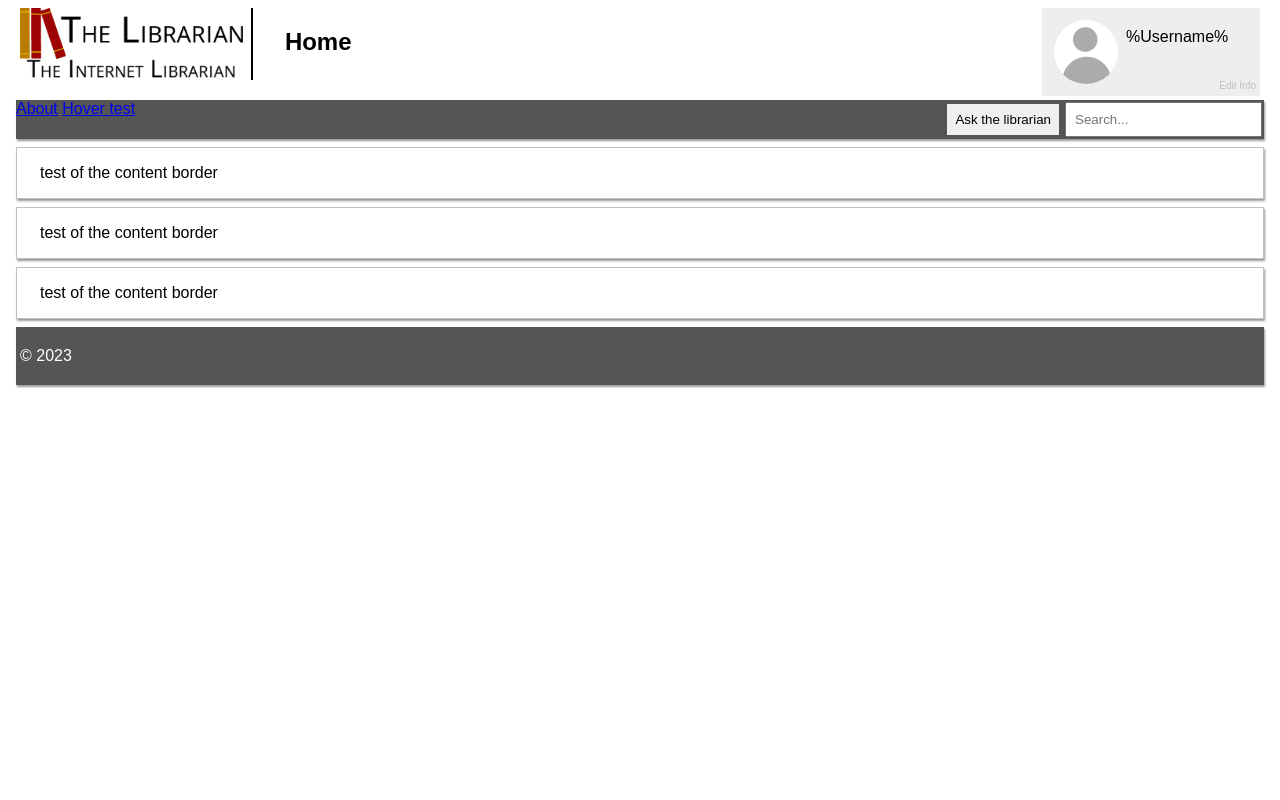
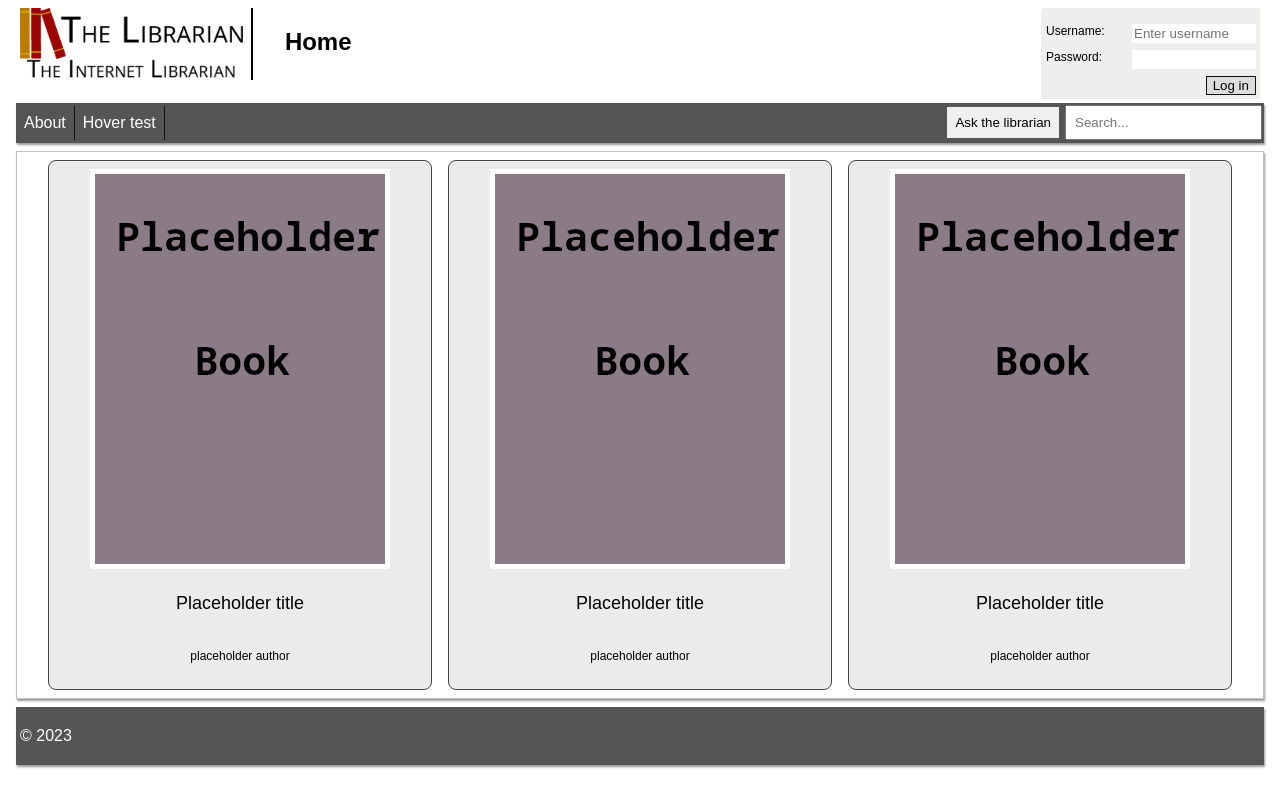
Before and after one commit to LRG1998/bettergoodreads, a SvelteKit app: page / in a window 1280 px wide. Built offline with nearby package versions, Linux system fonts and the light colour scheme.

Commit message:
Re added the login code

```diff
--- a/src/routes/+page.svelte
+++ b/src/routes/+page.svelte
@@ -1,9 +1,41 @@
 <script>
+    import { onMount } from "svelte";
+let loggedin = false;
 
+onMount(() => {
+    let username = "";
+    if(loggedin == false) {
+        document.getElementById("login").hidden = false;
+        document.getElementById("user").hidden = true;
+    }
+    else{
+        document.getElementById("login").hidden = true;
+        document.getElementById("user").hidden = false;
+    }
 
+});
+function logout(){
+    loggedin = false;
+    document.getElementById("login").hidden = false;
+    document.getElementById("user").hidden = true;
+};
+function login(username){
+    let userinput = document.getElementById("userinput")
+    let userpass = document.getElementById("pass")
+    if(userinput.value != ""){
+    username = userinput.value;
+    document.getElementById("username").innerText = username;
+    loggedin = true;
+    document.getElementById("login").hidden = true;
+    document.getElementById("user").hidden = false;
+    userinput.style.border="none";
+    userinput.value = "";
+    userpass.value = "";
+    } else{
+        userinput.style.border="red 1px solid"
+    }
+};
 </script>
-
-
 <head>
 	<meta charset="utf-8" />
     <link rel="icon" href="%sveltekit.assets%/favicon.png" />
@@ -20,38 +52,57 @@
         <h2>
             Home
         </h2>
-
+        <div id = "login">
+            <p>Username: <input id = "userinput" type="text" placeholder="Enter username"></p>
+            <p>Password: <input id="pass" type = "password"></p>
+            <button type="submit"on:click={()=>login()}>Log in</button>
+        </div>
         <div id = "user">
             <a href="./profile/">
             <img src="./images/default.png" alt="User Icon" id = "usericon">
             </a>
-            <p id = "username">%Username%</p><br>
+            <p id = "username">%Username%</p>
             <a href="#" id = "edit">Edit Info</a>
+            <button type="submit" on:click={()=>logout()}>Log off</button>
         </div>
     </div>
 
 
     <div id = "topbar">
-        <a href="../about/">About</a>
-        <a href="#">Hover test</a>
+        <a id = "barnav" href="../about/">About</a>
+        <a id = "barnav" href="#">Hover test</a>
         <input type="text" placeholder="Search...">
-        <button id="SearchButton">Ask the librarian</button>
+        <a href="search/"><button id="SearchButton">Ask the librarian</button></a>
     </div>
-    <div id="content">
-        <p>
-            test of the content border
+    <div id= "content">
+    <a id="recommended" href="#">
+        <img src="images/bkplchldr.png">
+        <p id = "title">
+            Placeholder title
         </p>
-    </div>
-    <div id="content">
-        <p>
-            test of the content border
+        <p id = "author">
+            placeholder author
         </p>
-    </div>
-    <div id="content">
-        <p>
-            test of the content border
+    </a>
+    <a id="recommended" href = "#">
+        <img src="images/bkplchldr.png">
+        <p id = "title">
+            Placeholder title
         </p>
-    </div>
+        <p id = "author">
+            placeholder author
+        </p>
+    </a>
+    <a id="recommended" href="#">
+        <img src="images/bkplchldr.png">
+        <p id = "title">
+            Placeholder title
+        </p>
+        <p id = "author">
+            placeholder author
+        </p>
+    </a>
+</div>
     </body>
     <footer>
         <p>
```
